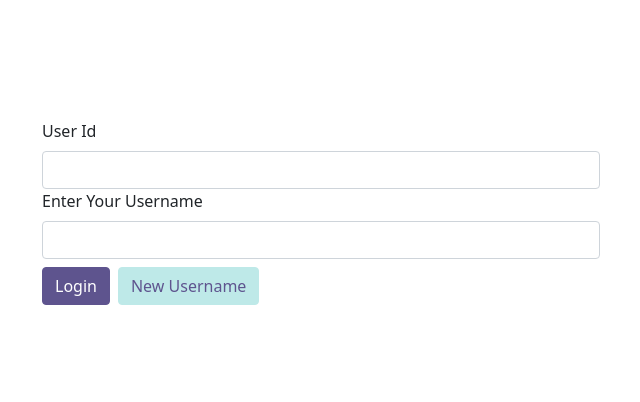
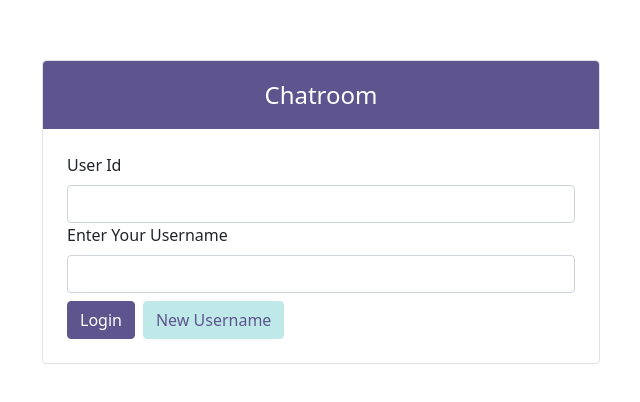
Before and after one commit to vivien-z/instant-msg-app, a React app in the folder client/: page / in a window 1280 px wide. Shown: the part 188-590 px from the top of the page, without its empty margins (319-959 px from the left). Built offline with nearby package versions, Linux system fonts and the light colour scheme; no server answers.

Commit message:
added border and title style for login form

```diff
--- a/client/src/components/Login.js
+++ b/client/src/components/Login.js
@@ -37,7 +37,11 @@ export default function Login( { value, onIdSubmit, onChange }) {
 
   return (
     <Container className="justify-content-center align-items-center d-flex" style={{ height: "100vh"}}>
-      <Form onSubmit={handleSubmit} className="w-50">
+      <Form onSubmit={handleSubmit} className="w-50 border rounded">
+        <div className="rounded-top bg-purple py-3 text-white text-center fs-4">
+          Chatroom
+        </div>
+        <div className="p-4">
           <Form.Group className="mb-2">
             <Form.Label className="mb-2">User Id</Form.Label>
             <Form.Control
@@ -57,6 +61,7 @@ export default function Login( { value, onIdSubmit, onChange }) {
           </Form.Group>
           <Button type="submit" className="me-2">Login</Button>
           <Button variant="secondary" onClick={generateRandomUsername}>New Username</Button>
+        </div>
       </Form>
     </Container>
   )
```
Lines whose indentation alone changed are shown as unchanged.
